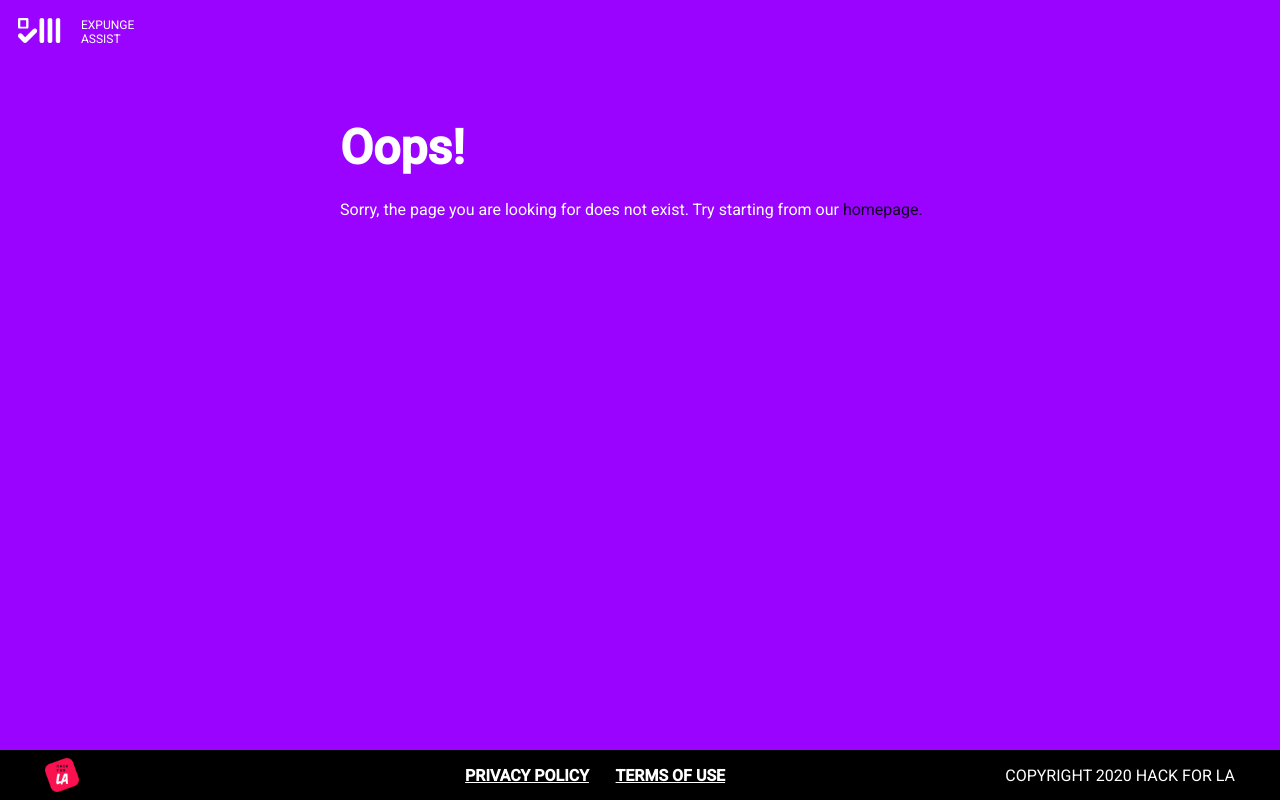
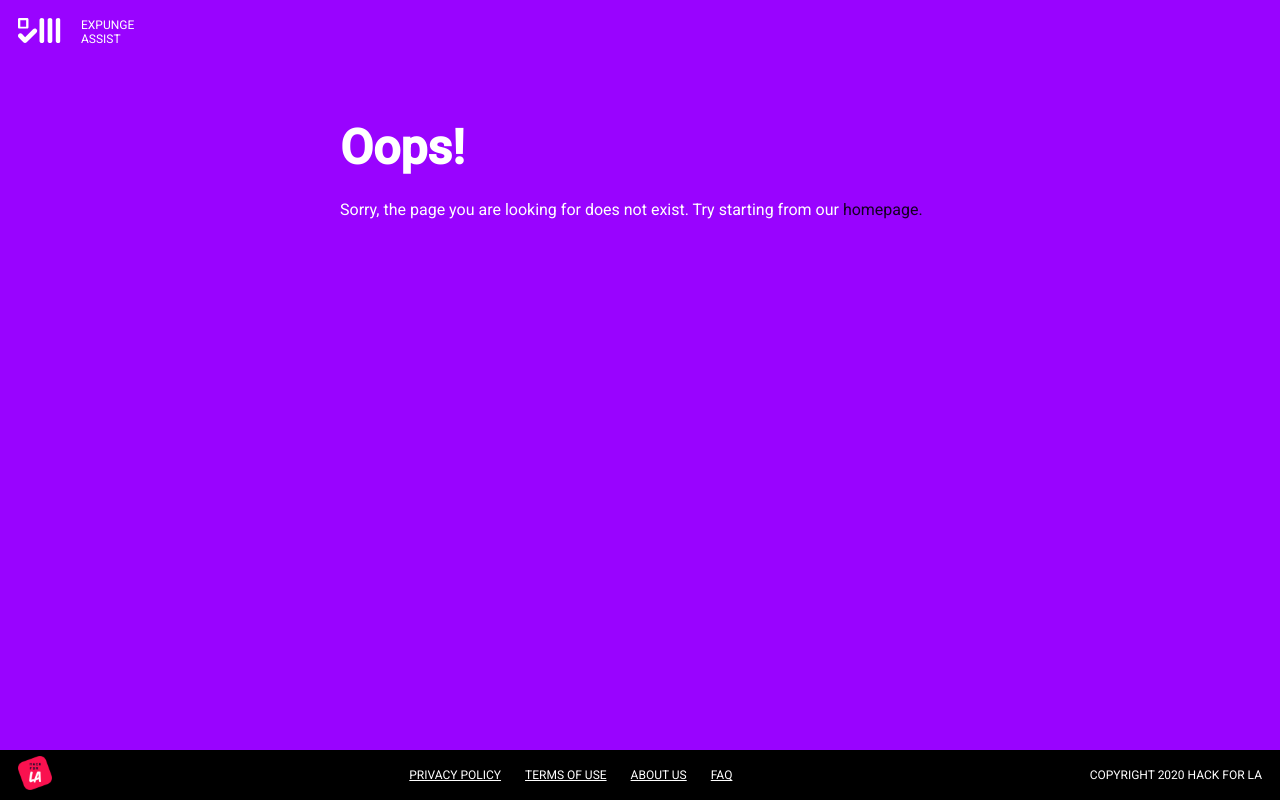
Before and after one commit to hackforla/expunge-assist, a React (Create React App) app in the folder products/statement-generator/: page /404 in a window 1280 px wide. Built offline with nearby package versions, Linux system fonts and the light colour scheme.

Commit message:
Navbar footer fix (#374)
* basic refactor of Navbar.tsx

* Navbar.tsx clean up and finalize styles

```diff
--- a/products/statement-generator/src/components/Navbar.tsx
+++ b/products/statement-generator/src/components/Navbar.tsx
@@ -1,5 +1,5 @@
 import React from 'react';
-import { Theme, makeStyles, createStyles } from '@material-ui/core';
+import { Theme, makeStyles, createStyles, Link } from '@material-ui/core';
 
 import hackForLALogo from 'assets/hackForLALogo.svg';
 
@@ -7,84 +7,76 @@ const useStyles = makeStyles((theme: Theme) =>
   createStyles({
     root: {
       width: '100%',
-      background: 'none',
       color: 'white',
       display: 'flex',
       justifyContent: 'space-between',
       alignItems: 'center',
       flexShrink: 0,
-      '& img, span': {
-        display: 'none',
-        margin: '0 20px',
-      },
+      padding: '6px 18px',
+      background: theme.palette.primary.main,
       [theme.breakpoints.up('md')]: {
         background: 'black',
-        height: '50px',
-        '& img, span': {
-          display: 'block',
-        },
-      },
-      [theme.breakpoints.up('lg')]: {
-        '& img, span': {
-          margin: '0 45px',
-        },
       },
     },
-    imageWrapper: {
-      [theme.breakpoints.up('md')]: {
-        width: '230px',
+    leftWrapper: {
+      [theme.breakpoints.down('sm')]: {
+        display: 'none',
       },
     },
-    linkWrapper: {
+    middleWrapper: {
       display: 'flex',
+      justifyContent: 'space-between',
       margin: '0 auto',
-      justifyContent: 'space-between',
-      width: '300px',
+    },
+    endWrapper: {
+      fontSize: '12px',
+      textAlign: 'end',
+      [theme.breakpoints.down('sm')]: {
+        display: 'none',
+      },
+    },
+    linkBtn: {
+      padding: '6px',
+      color: 'white',
+      fontSize: '12px',
       textTransform: 'uppercase',
-      '& a': {
-        color: 'white',
-        fontSize: '0.625rem',
-      },
-      [theme.breakpoints.up('md')]: {
-        '& :nth-child(n+3)': {
-          display: 'none',
-        },
-        width: '260px',
-        '& a': {
-          fontWeight: '700',
-          fontSize: '1rem',
-        },
-      },
-      [theme.breakpoints.down('sm')]: {
-        position: 'relative',
-        bottom: '17px',
-      },
+      margin: '0 6px',
     },
   })
 );
 
+function NavbarLink(props: any) {
+  const classes = useStyles();
+  const { url, children } = props;
+
+  return (
+    <Link
+      className={classes.linkBtn}
+      href={`${process.env.PUBLIC_URL}/${url}`}
+      underline="always"
+    >
+      {children}
+    </Link>
+  );
+}
+
 const Navbar: React.FC = () => {
   const classes = useStyles();
+
   return (
     <div className={classes.root}>
-      <div className={classes.imageWrapper}>
+      <div className={classes.leftWrapper}>
         <img src={hackForLALogo} alt="Hack for LA Logo" />
       </div>
-      <div className={classes.linkWrapper}>
-        <li>
-          <a href={`${process.env.PUBLIC_URL}/PrivacyPolicy`}>Privacy Policy</a>
-        </li>
-        <li>
-          <a href={`${process.env.PUBLIC_URL}/TermsOfUse`}>Terms Of Use</a>
-        </li>
-        <li>
-          <a href={`${process.env.PUBLIC_URL}/FAQ`}>FAQ</a>
-        </li>
-        <li>
-          <a href={`${process.env.PUBLIC_URL}/AboutUs`}>About Us</a>
-        </li>
+
+      <div className={classes.middleWrapper}>
+        <NavbarLink url="PrivacyPolicy">Privacy Policy</NavbarLink>
+        <NavbarLink url="TermsOfUse">Terms Of Use</NavbarLink>
+        <NavbarLink url="AboutUs">About Us</NavbarLink>
+        <NavbarLink url="FAQ">FAQ</NavbarLink>
       </div>
-      <span>COPYRIGHT 2020 HACK FOR LA</span>
+
+      <span className={classes.endWrapper}>COPYRIGHT 2020 HACK FOR LA</span>
     </div>
   );
 };
```
